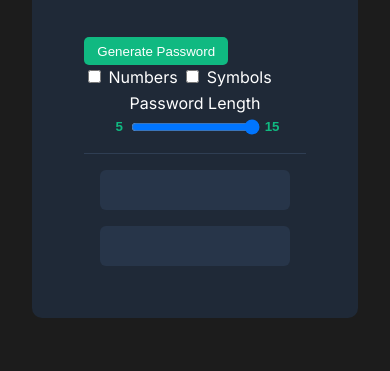
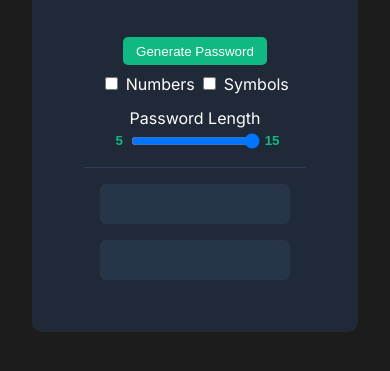
Before and after one commit to kunal-arya/Password-generator, a plain HTML site: page index.html in a window 390 px wide. Shown: the part 271-642 px from the top of the page. Drawn offline with Linux system fonts and the light colour scheme.

Commit message:
style: making layout more clean by adding margins

```diff
--- a/css/style.css
+++ b/css/style.css
@@ -28,6 +28,7 @@ body {
     position: relative;
     height: 100vh;
     color: var(--secondary-color);
+    text-align: center;
 }
 
 .container {
@@ -184,12 +185,20 @@ body {
     cursor: pointer;
    }
 
+   .toggleBtns {
+    margin-bottom: 0.5em;
+   }
+
    .passLength {
     display: flex;
     width: 100%;
     justify-content: center;
     align-items: center;
     flex-direction: column;
+   }
+
+   .passwordBtn {
+    margin-bottom: 0.5em;
    }
 
    @media (min-width: 500px) {
```
